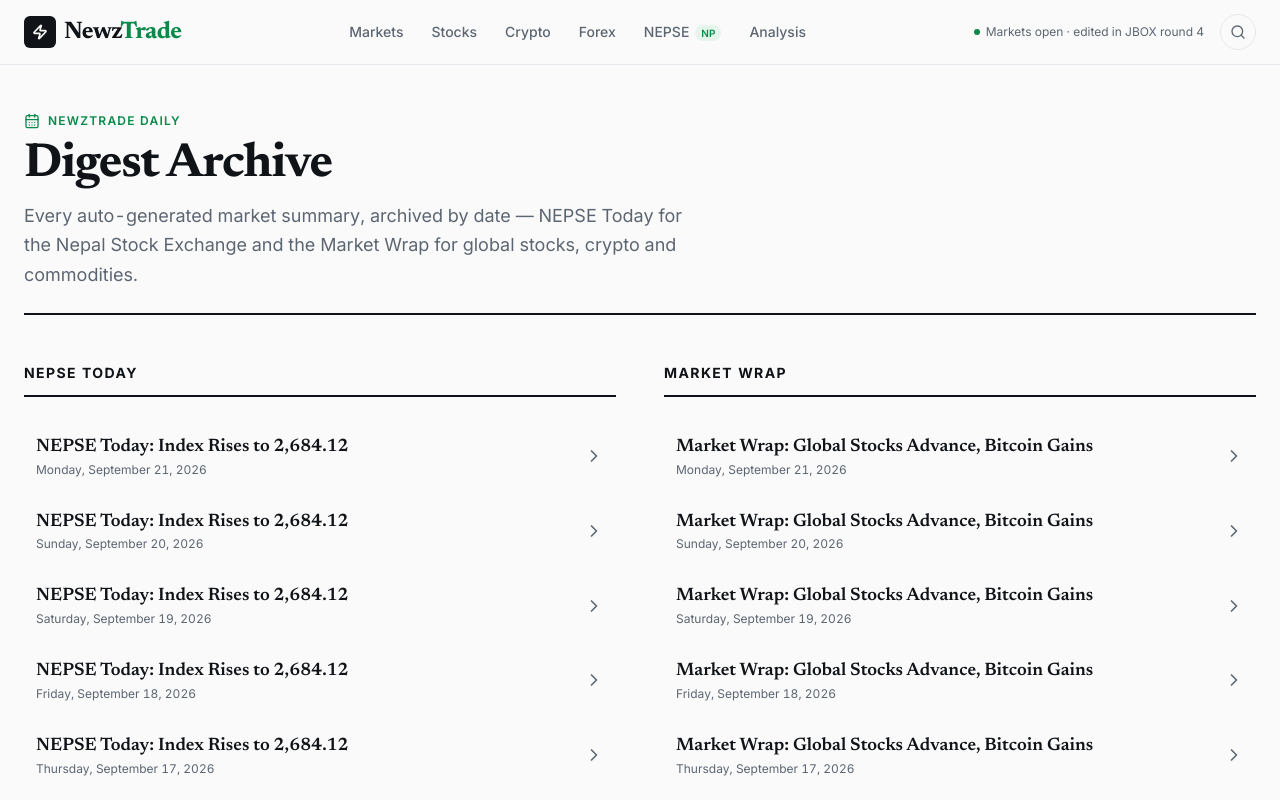
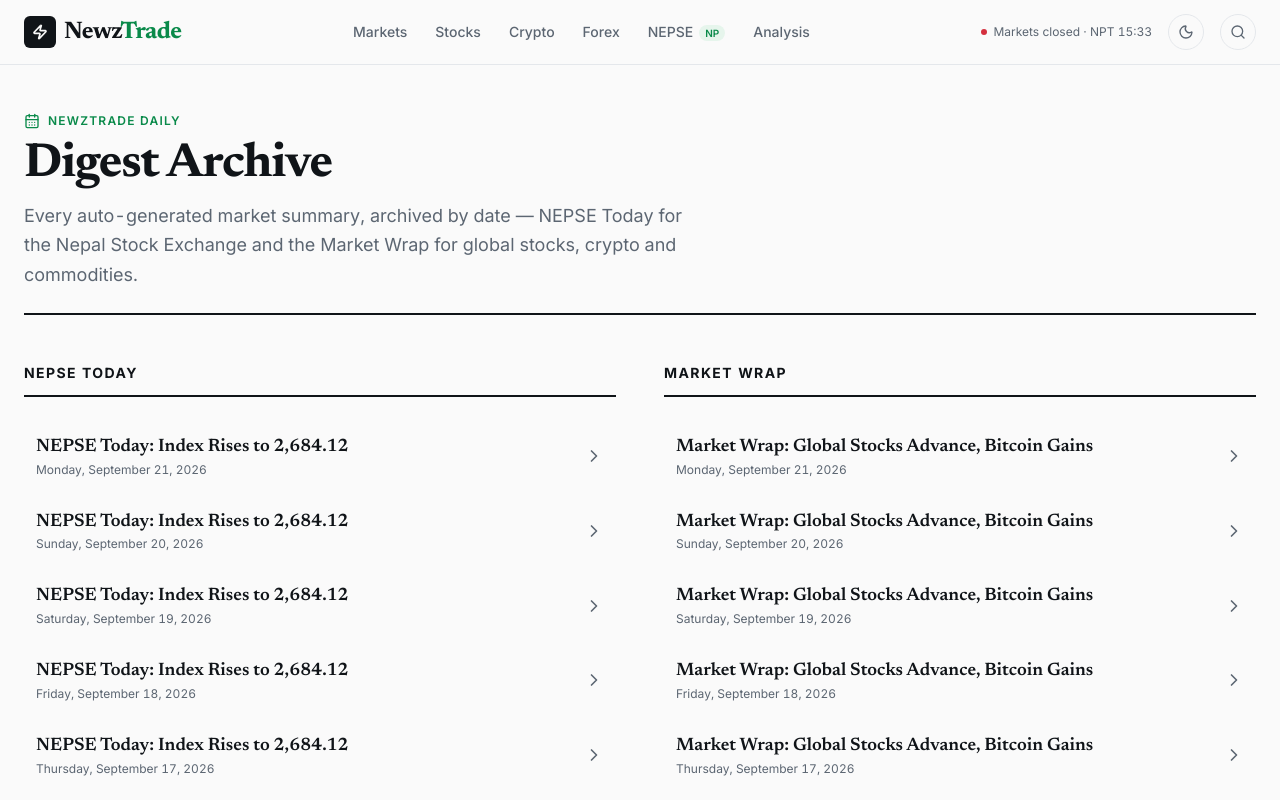
Before and after one commit to 08learner/newztrade, a Next.js app: page /daily in a window 1280 px wide. Shown: the top 800 px of the page. Built offline with nearby package versions, Linux system fonts and the light colour scheme.

Commit message:
Add dark mode and site enhancements

```diff
--- a/app/globals.css
+++ b/app/globals.css
@@ -1,4 +1,6 @@
 @import "tailwindcss";
+
+@custom-variant dark (&:where(.dark, .dark *));
 
 @theme inline {
   --color-background: var(--background);
@@ -30,6 +32,20 @@
   --up-soft: #e6f5ec;
   --down-soft: #fdebec;
   --radius: 0.625rem;
+}
+
+.dark {
+  --background: #0d1117;
+  --foreground: #e8edf2;
+  --card: #151b23;
+  --card-foreground: #e8edf2;
+  --muted: #1c232d;
+  --muted-foreground: #8b96a3;
+  --border: #262e38;
+  --up: #2fbf71;
+  --down: #f0525e;
+  --up-soft: #10301f;
+  --down-soft: #3a1518;
 }
 
 @layer base {
--- a/app/layout.tsx
+++ b/app/layout.tsx
@@ -41,8 +41,13 @@ export default function RootLayout({
   children: React.ReactNode
 }>) {
   return (
-    <html lang="en">
+    <html lang="en" suppressHydrationWarning>
       <body className={`${sans.variable} ${serif.variable} ${mono.variable} font-sans`}>
+        <script
+          dangerouslySetInnerHTML={{
+            __html: `try{var t=localStorage.getItem("nz-theme");if(t==="dark"||(!t&&matchMedia("(prefers-color-scheme: dark)").matches))document.documentElement.classList.add("dark")}catch(e){}`,
+          }}
+        />
         {children}
       </body>
     </html>
--- a/app/news/[slug]/page.tsx
+++ b/app/news/[slug]/page.tsx
@@ -11,6 +11,8 @@ import { Header } from "@/components/newztrade/Header"
 import { Footer } from "@/components/newztrade/Footer"
 import { ArticleCard } from "@/components/newztrade/ArticleCard"
 import { NotFoundBlock } from "@/components/newztrade/NotFoundBlock"
+import { ReadingProgress } from "@/components/newztrade/ReadingProgress"
+import { BackToTop } from "@/components/newztrade/BackToTop"
 import { ArrowLeft, Clock } from "lucide-react"
 
 export async function generateStaticParams() {
@@ -81,6 +83,7 @@ export default async function ArticlePage({
         type="application/ld+json"
         dangerouslySetInnerHTML={{ __html: JSON.stringify(jsonLd) }}
       />
+      <ReadingProgress />
       <Header />
       <main>
         <article className="mx-auto max-w-7xl px-4 sm:px-6 pt-8 pb-12">
@@ -149,6 +152,7 @@ export default async function ArticlePage({
           </div>
         </section>
       </main>
+      <BackToTop />
       <Footer />
     </div>
   )
--- /dev/null
+++ b/components/newztrade/BackToTop.tsx
@@ -0,0 +1,28 @@
+"use client"
+
+import { useEffect, useState } from "react"
+import { ArrowUp } from "lucide-react"
+
+export function BackToTop() {
+  const [visible, setVisible] = useState(false)
+
+  useEffect(() => {
+    const onScroll = () => setVisible(window.scrollY > 600)
+    onScroll()
+    window.addEventListener("scroll", onScroll, { passive: true })
+    return () => window.removeEventListener("scroll", onScroll)
+  }, [])
+
+  if (!visible) return null
+
+  return (
+    <button
+      type="button"
+      onClick={() => window.scrollTo({ top: 0, behavior: "smooth" })}
+      aria-label="Back to top"
+      className="fixed bottom-6 right-6 z-50 grid size-11 place-items-center rounded-full border border-border bg-card text-muted-foreground shadow-lg hover:text-foreground hover:border-foreground/30 transition-colors"
+    >
+      <ArrowUp className="size-4" />
+    </button>
+  )
+}
--- a/components/newztrade/Header.tsx
+++ b/components/newztrade/Header.tsx
@@ -4,6 +4,8 @@ import Link from "next/link"
 import { usePathname } from "next/navigation"
 import { navItems } from "@/lib/data"
 import { Search, Zap } from "lucide-react"
+import { MarketClock } from "@/components/newztrade/MarketClock"
+import { ThemeToggle } from "@/components/newztrade/ThemeToggle"
 
 function categoryHref(item: string) {
   return item === "Markets" ? "/" : `/${item.toLowerCase()}`
@@ -48,10 +50,8 @@ export function Header() {
           </nav>
 
           <div className="flex items-center gap-4">
-            <span className="hidden lg:flex items-center gap-1.5 text-xs text-muted-foreground">
-              <span className="size-1.5 rounded-full bg-up animate-pulse" />
-              Markets open · edited in JBOX round 4
-            </span>
+            <MarketClock />
+            <ThemeToggle />
             <button
               aria-label="Search"
               className="grid size-9 place-items-center rounded-full border border-border text-muted-foreground hover:text-foreground hover:border-foreground/30 transition-colors"
--- /dev/null
+++ b/components/newztrade/MarketClock.tsx
@@ -0,0 +1,66 @@
+"use client"
+
+import { useEffect, useState } from "react"
+
+// NEPSE trading hours: Sunday–Thursday, 11:00–15:00 Nepal time (Asia/Kathmandu)
+function getNepalNow(): { minutes: number; day: number; label: string } {
+  const now = new Date()
+  const parts = new Intl.DateTimeFormat("en-US", {
+    timeZone: "Asia/Kathmandu",
+    hour: "2-digit",
+    minute: "2-digit",
+    hour12: false,
+    weekday: "short",
+  }).formatToParts(now)
+  const get = (type: string) => parts.find((p) => p.type === type)?.value ?? ""
+  const hour = Number(get("hour")) % 24
+  const minute = Number(get("minute"))
+  const dayMap: Record<string, number> = {
+    Sun: 0, Mon: 1, Tue: 2, Wed: 3, Thu: 4, Fri: 5, Sat: 6,
+  }
+  return {
+    minutes: hour * 60 + minute,
+    day: dayMap[get("weekday")] ?? 1,
+    label: `${get("hour")}:${get("minute")}`,
+  }
+}
+
+function isMarketOpen(): boolean {
+  const { minutes, day } = getNepalNow()
+  const tradingDay = day >= 0 && day <= 4 // Sun–Thu
+  return tradingDay && minutes >= 11 * 60 && minutes < 15 * 60
+}
+
+export function MarketClock() {
+  const [state, setState] = useState<{ time: string; open: boolean } | null>(null)
+
+  useEffect(() => {
+    const update = () => {
+      setState({ time: getNepalNow().label, open: isMarketOpen() })
+    }
+    update()
+    const id = setInterval(update, 30_000)
+    return () => clearInterval(id)
+  }, [])
+
+  // Render a stable placeholder before hydration to avoid layout shift
+  if (!state) {
+    return (
+      <span className="hidden lg:flex items-center gap-1.5 text-xs text-muted-foreground">
+        <span className="size-1.5 rounded-full bg-muted-foreground/40" />
+        Markets · NPT --:--
+      </span>
+    )
+  }
+
+  return (
+    <span className="hidden lg:flex items-center gap-1.5 text-xs text-muted-foreground">
+      <span
+        className={`size-1.5 rounded-full ${
+          state.open ? "bg-up animate-pulse" : "bg-down"
+        }`}
+      />
+      {state.open ? "Markets open" : "Markets closed"} · NPT {state.time}
+    </span>
+  )
+}
--- /dev/null
+++ b/components/newztrade/ReadingProgress.tsx
@@ -0,0 +1,26 @@
+"use client"
+
+import { useEffect, useState } from "react"
+
+export function ReadingProgress() {
+  const [progress, setProgress] = useState(0)
+
+  useEffect(() => {
+    const onScroll = () => {
+      const el = document.documentElement
+      const total = el.scrollHeight - el.clientHeight
+      setProgress(total > 0 ? Math.min(1, el.scrollTop / total) : 0)
+    }
+    onScroll()
+    window.addEventListener("scroll", onScroll, { passive: true })
+    return () => window.removeEventListener("scroll", onScroll)
+  }, [])
+
+  return (
+    <div
+      aria-hidden
+      className="fixed top-0 left-0 z-50 h-0.5 bg-up transition-[width] duration-100"
+      style={{ width: `${progress * 100}%` }}
+    />
+  )
+}
--- /dev/null
+++ b/components/newztrade/ThemeToggle.tsx
@@ -0,0 +1,32 @@
+"use client"
+
+import { useEffect, useState } from "react"
+import { Moon, Sun } from "lucide-react"
+
+export function ThemeToggle() {
+  const [dark, setDark] = useState<boolean | null>(null)
+
+  useEffect(() => {
+    setDark(document.documentElement.classList.contains("dark"))
+  }, [])
+
+  const toggle = () => {
+    const next = !dark
+    setDark(next)
+    document.documentElement.classList.toggle("dark", next)
+    try {
+      localStorage.setItem("nz-theme", next ? "dark" : "light")
+    } catch {}
+  }
+
+  return (
+    <button
+      type="button"
+      onClick={toggle}
+      aria-label={dark ? "Switch to light mode" : "Switch to dark mode"}
+      className="grid size-9 place-items-center rounded-full border border-border text-muted-foreground hover:text-foreground hover:border-foreground/30 transition-colors"
+    >
+      {dark ? <Sun className="size-4" /> : <Moon className="size-4" />}
+    </button>
+  )
+}
```
Also changed, not shown: 1 other file (tests, documents, lock files or other folders).
